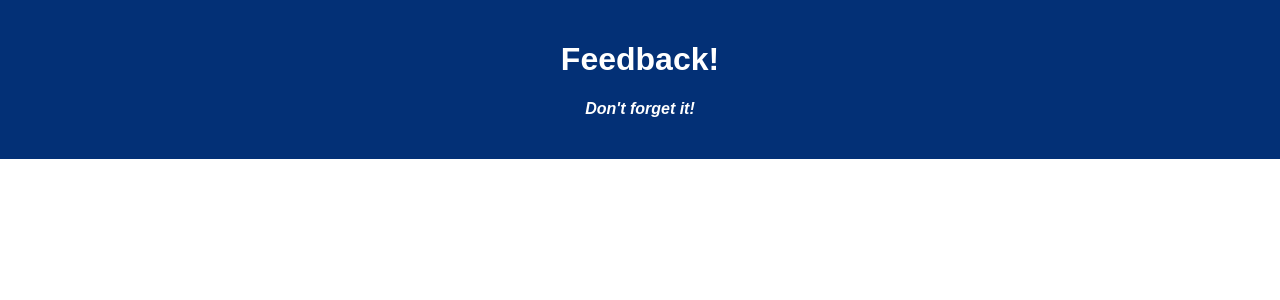
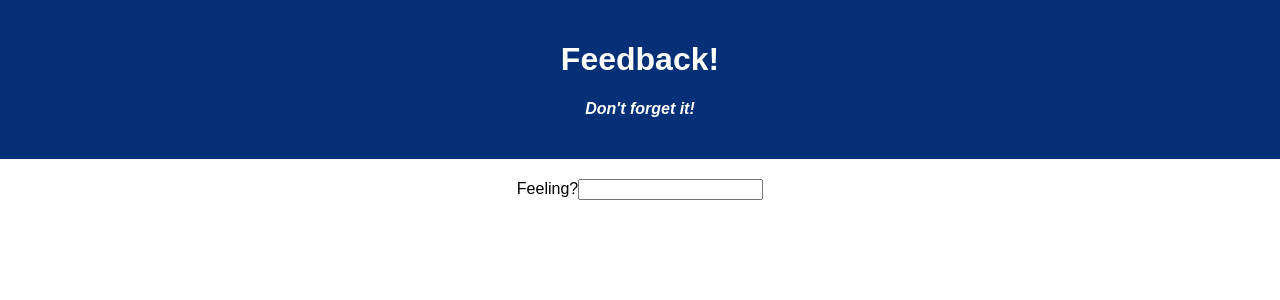
Before and after one commit to mattdow/weekend4-redux-feedback, a React (Create React App) app: page /#/ in a window 1280 px wide. Shown: the top 300 px of the page. Built offline with nearby package versions, Linux system fonts and the light colour scheme.

Commit message:
Adding basic FeelingForm

```diff
--- a/src/components/App/App.jsx
+++ b/src/components/App/App.jsx
@@ -2,6 +2,7 @@ import React from 'react';
 import axios from 'axios';
 import './App.css';
 import { Route, HashRouter as Router, Link } from 'react-router-dom'
+import FeelingForm from '../FeelingForm/FeelingForm';
 
 function App() {
   // render the components to the DOM as determined by Routes!
@@ -16,6 +17,7 @@ function App() {
 
         <div className="bodyContent">
           <Route path="/" exact>
+            <FeelingForm />
 
 
           </Route>
--- /dev/null
+++ b/src/components/FeelingForm/FeelingForm.jsx
@@ -0,0 +1,45 @@
+import { useSelector, useDispatch } from 'react-redux';
+import { useState } from 'react';
+import { useHistory } from 'react-router';
+
+function FeelingForm() {
+    // create a variable and setter for the feeling rating to be entered.
+    const [newFeeling, setNewFeeling] = useState(0);
+
+    // create a variable for the useHistory hook
+    const history = useHistory();
+    // create a variable for useDispatch hook
+    const dispatch = useDispatch();
+
+    // define a handleSubmit function for when NEXT is clicked
+    const handleSubmit = (event) => {
+        // prevent clearing when hitting the button
+        event.preventDefault();
+        // call the dispatch to state to add the feeling field
+        dispatch({
+            type: 'ADD_FEELING',
+            // payload needs to be an object key/pair
+            payload: {
+                feeling: newFeeling
+            },
+        });
+        // clear the feeling input
+        setNewFeeling(0);
+        // moving to the next form screen
+        history.push(`/UnderstandingForm`)
+    }
+    // render code
+    return (
+        <form onSubmit={handleSubmit}>
+            <label>Feeling?</label>
+            <input
+            type="number"
+
+            />
+
+
+        </form>
+    )
+}
+
+export default FeelingForm
```
Also changed, not shown: src/components/FeelingForm/FeelingForm.css (added).
